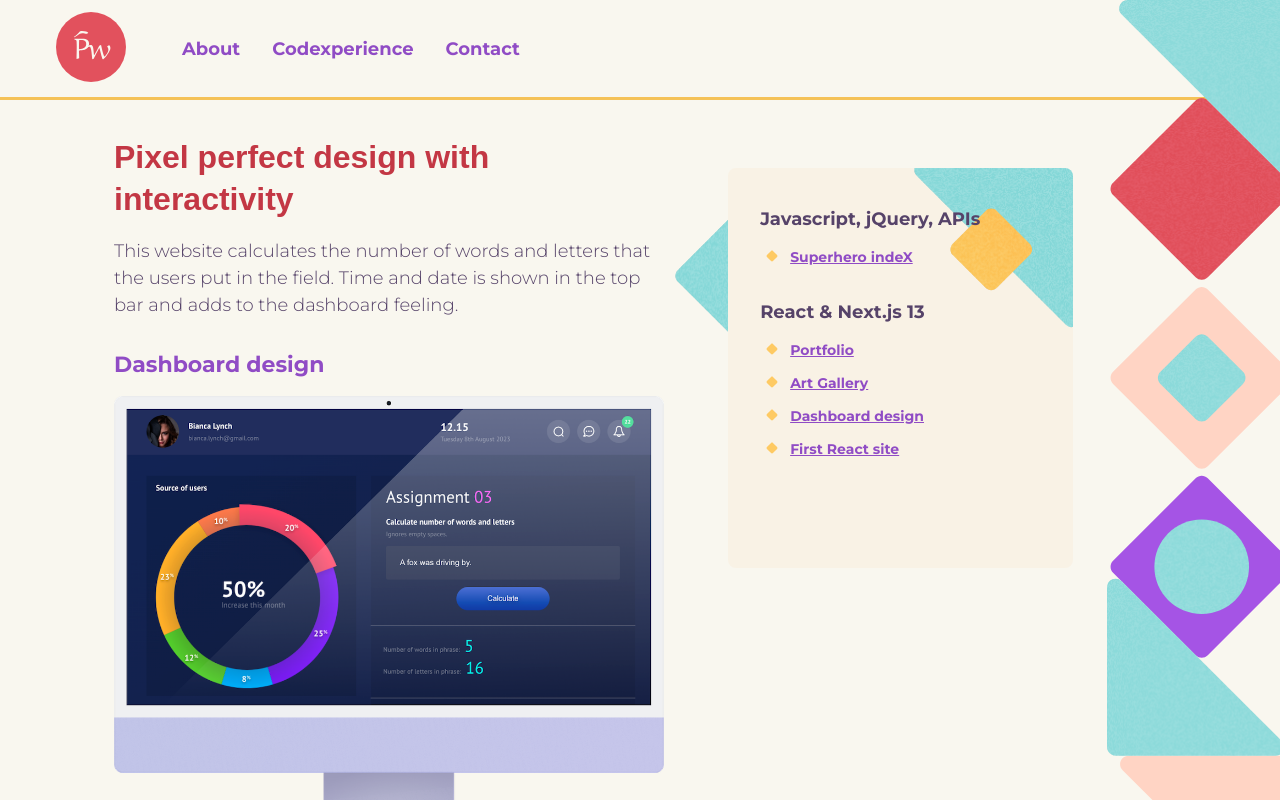
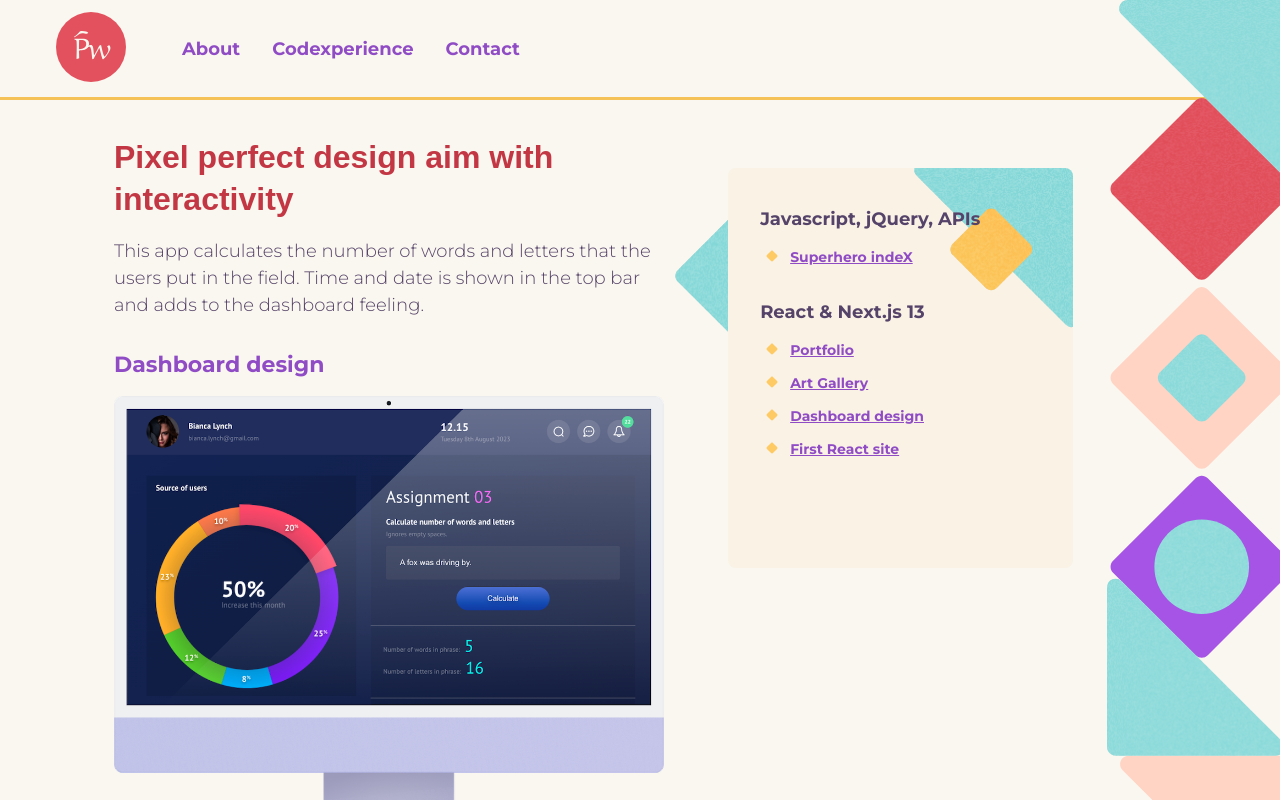
Before and after one commit to PernillaTheStudent/assignment05nextjs, a Next.js app: page /projects/react/3 in a window 1280 px wide. Built offline with nearby package versions, Linux system fonts and the light colour scheme; a web font is replaced by a local one.

Commit message:
Edit copy

```diff
--- a/app/(common)/projects/react/3/page.js
+++ b/app/(common)/projects/react/3/page.js
@@ -8,9 +8,9 @@ import styles from "../../page.module.css";
 export default function Portfolio({ params }) {
   return (
     <>
-      <h1>Pixel perfect design with interactivity</h1>
+      <h1>Pixel perfect design aim with interactivity</h1>
       <p className={styles.ingress}>
-        This website calculates the number of words and letters that the users put in the field. Time and date is shown in the top bar and adds to the dashboard feeling.
+        This app calculates the number of words and letters that the users put in the field. Time and date is shown in the top bar and adds to the dashboard feeling.
       </p>
       <h2>Dashboard design</h2>
       <div style={{ width: "100%", display: "flex", margin: "0px 0 40px", alignItems: "center", flexDirection: "column", justifyContent: "center", }}>
```
